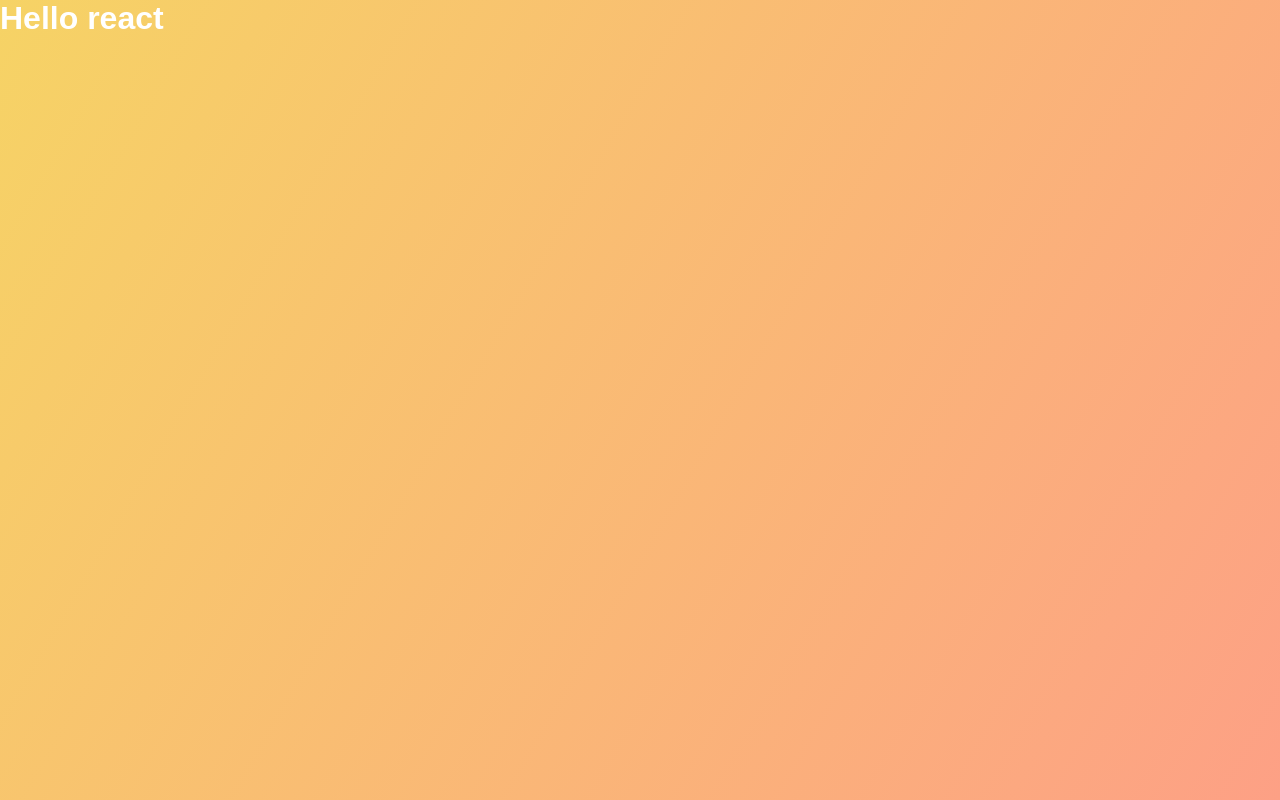
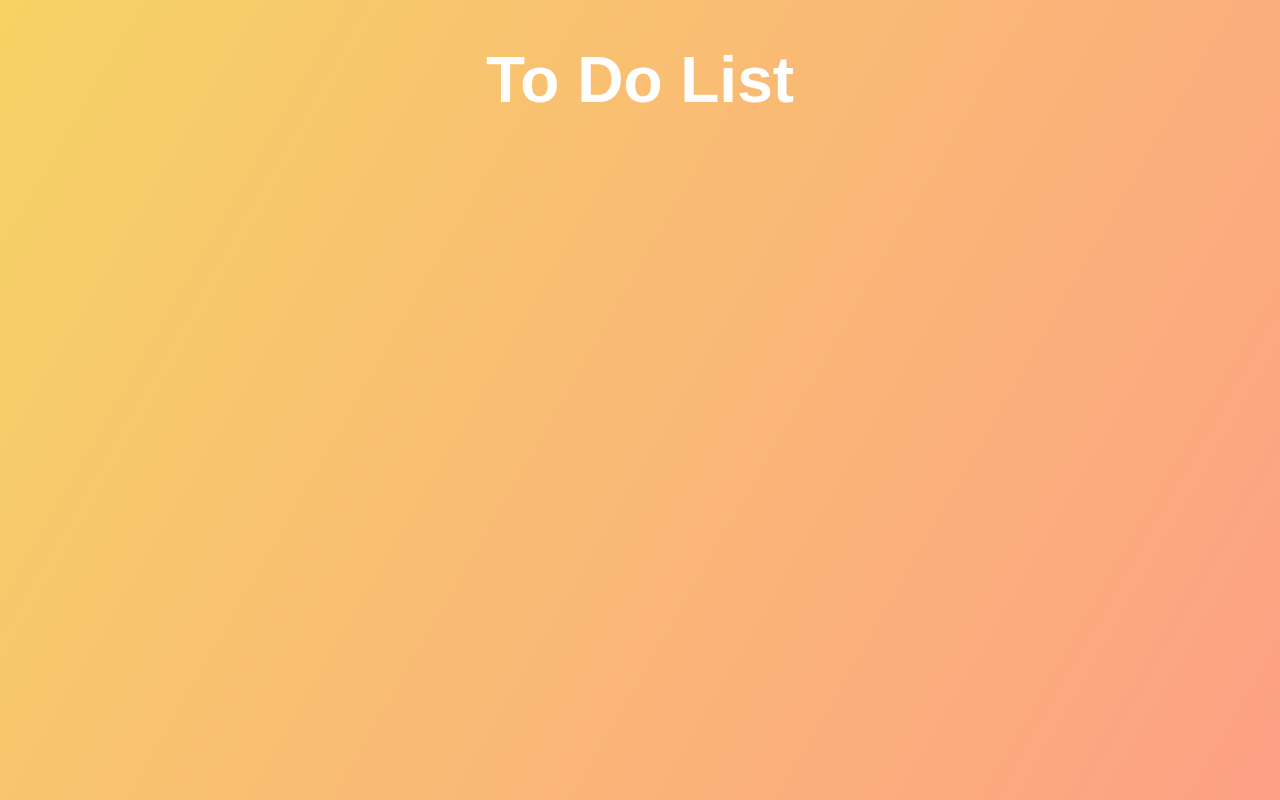
Before and after one commit to KaviKurtosys/react-todo-app, a React (Create React App) app: page / in a window 1280 px wide. Built offline with nearby package versions, Linux system fonts and the light colour scheme.

Commit message:
Form Component

```diff
--- a/src/App.js
+++ b/src/App.js
@@ -4,7 +4,9 @@ import './App.css';
 function App() {
   return (
     <div className="App">
-      <h1>Hello react</h1>
+      <header>
+        <h1>To Do List</h1>
+      </header>
     </div>
   );
 }
```
Also changed, not shown: src/components/Form.js (added, +19 -0 lines), src/components/TodoList.js (added).
